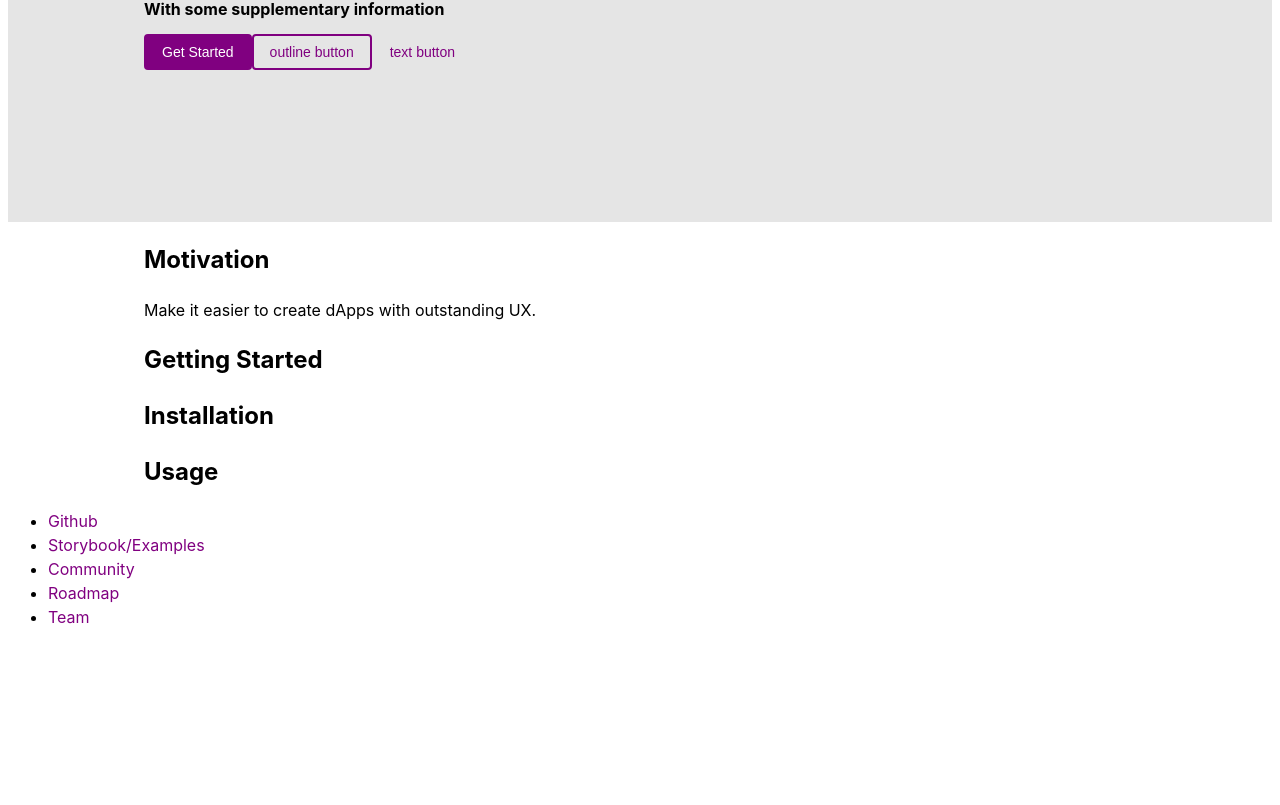
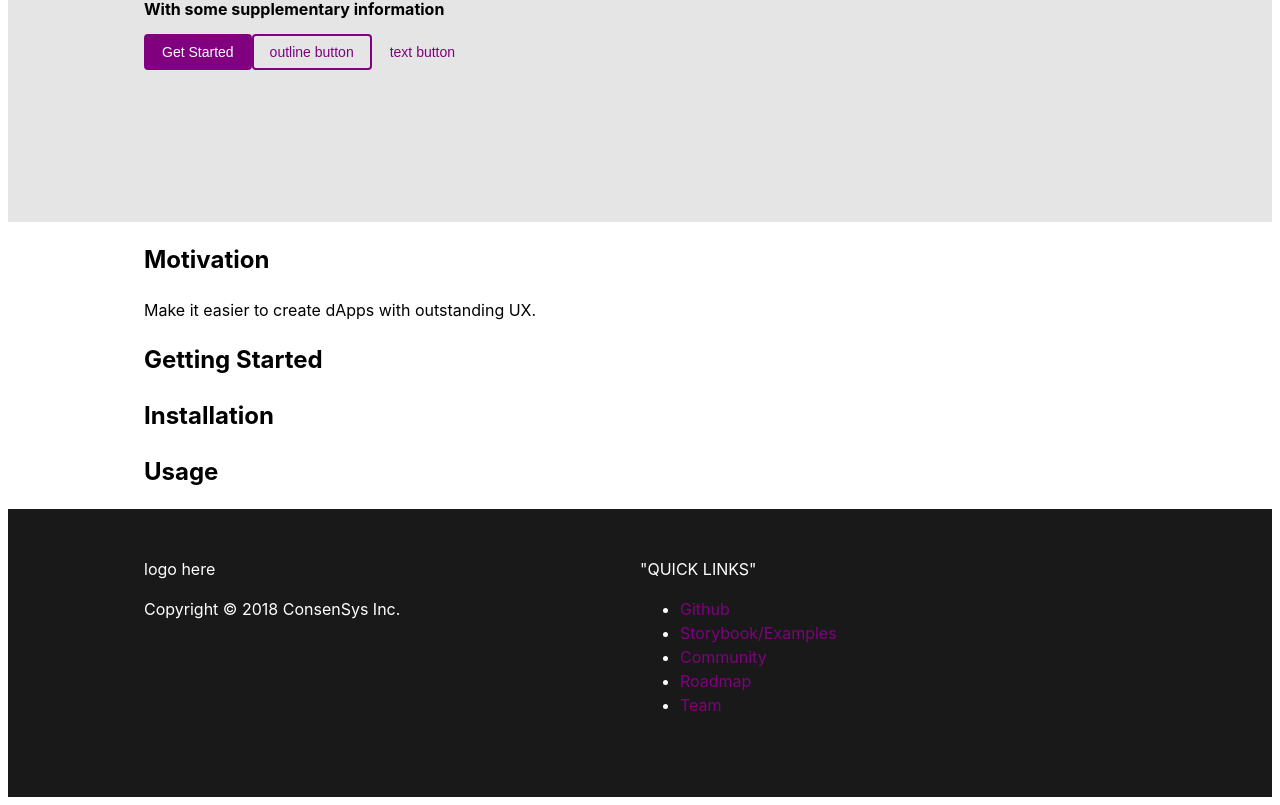
Before and after one commit to ConsenSysMesh/design-system-website, a Next.js app: page / in a window 1280 px wide. Shown: the part 426-1231 px from the top of the page. Before the commit the page ends 1071 px from the top, so only its background shows below. Built offline with nearby package versions, Linux system fonts and the light colour scheme.

Commit message:
style, format footer

```diff
--- a/components/footer.js
+++ b/components/footer.js
@@ -1,8 +1,33 @@
 import React from 'react';
+import styled from 'styled-components';
+
 import Link from '../components/Link'
+import Container from '../components/Container'
+
+const FooterStyled = styled.footer`
+  color: white;
+  background: rgba(0,0,0, 0.9);
+  padding: 3rem 0 4rem;
+`
+
+const MyContainer = styled(Container)`
+  display: flex;
+  flex-flow: row nowrap;
+
+  > div:first-child {
+    width: calc(50%);
+  }
+`
 
 const Footer = ({}) => (
-  <footer>
+  <FooterStyled>
+    <MyContainer>
+      <div>
+        logo here
+        <p>Copyright © 2018 ConsenSys Inc.</p>
+      </div>
+      <div>
+        "QUICK LINKS"
         <ul>
           <li>
             <Link href="#!">Github</Link>
@@ -20,7 +45,9 @@ const Footer = ({}) => (
             <Link href="#!">Team</Link>
           </li>
         </ul>
-  </footer>
+      </div>
+    </MyContainer>
+  </FooterStyled>
 );
 
 export default Footer;
```
Lines whose indentation alone changed are shown as unchanged.
